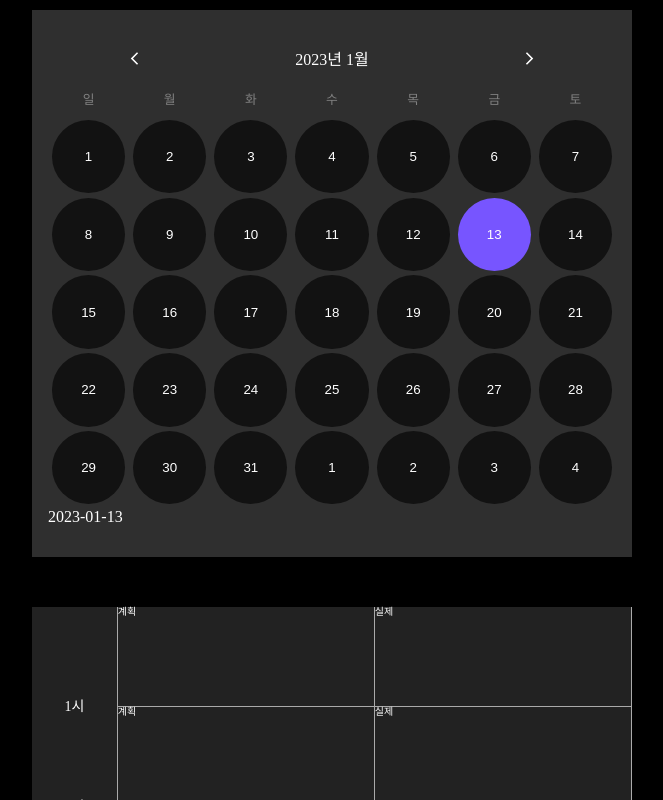
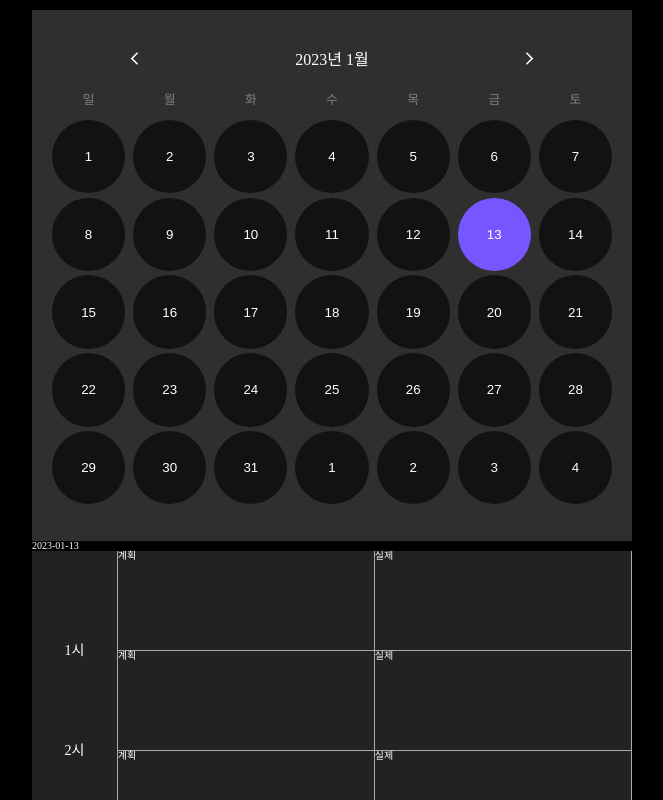
Before and after one commit to JaeYoung0/juni, a Next.js app: page / in a window 1280 px wide. Shown: the top 800 px of the page, without its empty margins (308-971 px from the left). Built offline with nearby package versions, Linux system fonts and the light colour scheme.

Commit message:
feat: add calendar atom

```diff
--- a/package.json
+++ b/package.json
@@ -25,7 +25,8 @@
     "dayjs": "^1.11.7",
     "next": "^13.0.5",
     "react": "^18.2.0",
-    "react-dom": "^18.2.0"
+    "react-dom": "^18.2.0",
+    "recoil": "^0.7.6"
   },
   "devDependencies": {
     "@next/eslint-plugin-next": "^12.1.1",
--- a/src/components/Calendar/Calendar.tsx
+++ b/src/components/Calendar/Calendar.tsx
@@ -1,129 +1,14 @@
-import { useEffect, useState } from 'react'
-import dayjs, { Dayjs } from 'dayjs'
-import * as S from './style'
-import locale from 'dayjs/locale/ko'
-import weekdayPlugin from 'dayjs/plugin/weekday'
-import objectPlugin from 'dayjs/plugin/toObject'
-import isTodayPlugin from 'dayjs/plugin/isToday'
-import isBetweenPlugin from 'dayjs/plugin/isBetween'
-
-import ArrowBackIosNewIcon from '@mui/icons-material/ArrowBackIosNew'
-import ArrowForwardIosIcon from '@mui/icons-material/ArrowForwardIos'
-
-dayjs.extend(weekdayPlugin)
-dayjs.extend(objectPlugin)
-dayjs.extend(isTodayPlugin)
-dayjs.extend(isBetweenPlugin)
-
-// day <- 요일
-// date <- 날짜 (1일, 2일 ..)
-const formateDateObject = (currentCalendar: dayjs.Dayjs, date: dayjs.Dayjs) => ({
-  day: date.toObject().date,
-  month: date.toObject().months,
-  year: date.toObject().years,
-  isCurrentMonth: date.toObject().months === currentCalendar.month(),
-  isCurrentDay: date.isToday(),
-  unixStamp: date.unix(), // unix time: 1970년 1월 1일 00:00:00 UTC 로부터 현재까지의 누적된 초(seconds) 값
-})
-
-type DateCell = ReturnType<typeof formateDateObject>
-
-type WeekDates = DateCell[]
+import { useCalendarAtomState } from '@/domain/Calendar/calendar'
+import CalendarView from './CalendarView'
 
 function Calendar() {
-  const now = dayjs().locale({
-    ...locale,
-  })
+  const [_, setCalendarAtom] = useCalendarAtomState()
 
-  const [currentCalendar, setCurrentCalendar] = useState<Dayjs>(now)
-  const [allDates, setAllDates] = useState<{ dates: WeekDates }[]>([{ dates: [] }])
-  const [current, setCurrent] = useState<number>(now.startOf('date').unix())
-
-  const goNextMonth = () => {
-    const result = currentCalendar.add(1, 'month')
-    setCurrentCalendar(result)
+  const handleChange = (unix: number) => {
+    setCalendarAtom(unix)
   }
 
-  const goPrevMonth = () => {
-    const result = currentCalendar.subtract(1, 'month')
-    setCurrentCalendar(result)
-  }
-
-  const getAllDates = () => {
-    let date = currentCalendar.startOf('month').weekday(0) // 현재 달력에 해당하는 달의 첫번째 날에 해당하는 주의 첫번째 날 = 달력의 시작점
-    const nextMonth = currentCalendar.add(1, 'month').month()
-
-    let weekDates: WeekDates = []
-    const allDates: { dates: WeekDates }[] = []
-
-    // 현재 date에 해당하는 주의 첫번째 날에 해당하는 달이 다음달이 아닐때까지 루프 돌리기
-    let dayCounter = 1
-    while (date.weekday(0).toObject().months !== nextMonth) {
-      const formated = formateDateObject(currentCalendar, date)
-      weekDates.push(formated)
-      if (dayCounter === 7) {
-        allDates.push({ dates: weekDates })
-        weekDates = []
-        dayCounter = 0
-      }
-      dayCounter++
-      date = date.add(1, 'day')
-    }
-
-    setAllDates(allDates)
-  }
-
-  const handleClickCell = (date: DateCell) => setCurrent(date.unixStamp)
-
-  useEffect(() => {
-    getAllDates()
-  }, [currentCalendar])
-
-  const getCellClassName = (date: DateCell) => {
-    if (date.unixStamp === current) return 'current'
-    else return ''
-  }
-
-  return (
-    <S.Container>
-      <S.CalendarBox>
-        <S.HeaderBox>
-          <button onClick={() => goPrevMonth()}>
-            <ArrowBackIosNewIcon />
-          </button>
-          <span>{currentCalendar.format('YYYY년 MMM')}</span>
-          <button onClick={() => goNextMonth()}>
-            <ArrowForwardIosIcon />
-          </button>
-        </S.HeaderBox>
-        <S.DaysBox>
-          {Array.from({ length: 7 }, (_, idx) => (
-            <S.Day key={idx}>{now.weekday(idx).format('dd')}</S.Day>
-          ))}
-        </S.DaysBox>
-        <S.DatesBox>
-          {allDates.map((weekdates, index) => {
-            return (
-              <S.Row key={index}>
-                {weekdates.dates.map((date, idx) => (
-                  <S.Cell
-                    onClick={() => handleClickCell(date)}
-                    key={idx}
-                    className={getCellClassName(date)}
-                  >
-                    <span>{date.day}</span>
-                  </S.Cell>
-                ))}
-              </S.Row>
-            )
-          })}
-        </S.DatesBox>
-        <S.SelectedRangeBox>
-          {<span>{dayjs.unix(current).format('YYYY-MM-DD')}</span>}
-        </S.SelectedRangeBox>
-      </S.CalendarBox>
-    </S.Container>
-  )
+  return <CalendarView onChange={handleChange} />
 }
 
 export default Calendar
--- /dev/null
+++ b/src/components/Calendar/CalendarView.tsx
@@ -0,0 +1,136 @@
+import { useEffect, useState } from 'react'
+import dayjs, { Dayjs } from 'dayjs'
+import * as S from './style'
+import locale from 'dayjs/locale/ko'
+import weekdayPlugin from 'dayjs/plugin/weekday'
+import objectPlugin from 'dayjs/plugin/toObject'
+import isTodayPlugin from 'dayjs/plugin/isToday'
+import isBetweenPlugin from 'dayjs/plugin/isBetween'
+
+import ArrowBackIosNewIcon from '@mui/icons-material/ArrowBackIosNew'
+import ArrowForwardIosIcon from '@mui/icons-material/ArrowForwardIos'
+
+dayjs.extend(weekdayPlugin)
+dayjs.extend(objectPlugin)
+dayjs.extend(isTodayPlugin)
+dayjs.extend(isBetweenPlugin)
+
+// day <- 요일
+// date <- 날짜 (1일, 2일 ..)
+const formateDateObject = (currentCalendar: dayjs.Dayjs, date: dayjs.Dayjs) => ({
+  day: date.toObject().date,
+  month: date.toObject().months,
+  year: date.toObject().years,
+  isCurrentMonth: date.toObject().months === currentCalendar.month(),
+  isCurrentDay: date.isToday(),
+  unixStamp: date.unix(), // unix time: 1970년 1월 1일 00:00:00 UTC 로부터 현재까지의 누적된 초(seconds) 값
+})
+
+type DateCell = ReturnType<typeof formateDateObject>
+
+type WeekDates = DateCell[]
+
+export type CalendarViewProps = {
+  onChange: (unix: number) => void
+}
+
+function CalendarView({ onChange }: CalendarViewProps) {
+  const now = dayjs().locale({
+    ...locale,
+  })
+
+  const [currentCalendar, setCurrentCalendar] = useState<Dayjs>(now)
+  const [allDates, setAllDates] = useState<{ dates: WeekDates }[]>([{ dates: [] }])
+  const [current, setCurrent] = useState<number>(now.startOf('date').unix())
+
+  const goNextMonth = () => {
+    const result = currentCalendar.add(1, 'month')
+    setCurrentCalendar(result)
+  }
+
+  const goPrevMonth = () => {
+    const result = currentCalendar.subtract(1, 'month')
+    setCurrentCalendar(result)
+  }
+
+  const getAllDates = () => {
+    let date = currentCalendar.startOf('month').weekday(0) // 현재 달력에 해당하는 달의 첫번째 날에 해당하는 주의 첫번째 날 = 달력의 시작점
+    const nextMonth = currentCalendar.add(1, 'month').month()
+
+    let weekDates: WeekDates = []
+    const allDates: { dates: WeekDates }[] = []
+
+    // 현재 date에 해당하는 주의 첫번째 날에 해당하는 달이 다음달이 아닐때까지 루프 돌리기
+    let dayCounter = 1
+    while (date.weekday(0).toObject().months !== nextMonth) {
+      const formated = formateDateObject(currentCalendar, date)
+      weekDates.push(formated)
+      if (dayCounter === 7) {
+        allDates.push({ dates: weekDates })
+        weekDates = []
+        dayCounter = 0
+      }
+      dayCounter++
+      date = date.add(1, 'day')
+    }
+
+    setAllDates(allDates)
+  }
+
+  const handleClickCell = (date: DateCell) => {
+    setCurrent(date.unixStamp)
+  }
+
+  useEffect(() => {
+    getAllDates()
+  }, [currentCalendar])
+
+  useEffect(() => {
+    onChange(current)
+  }, [current])
+
+  const getCellClassName = (date: DateCell) => {
+    if (date.unixStamp === current) return 'current'
+    else return ''
+  }
+
+  return (
+    <S.Container>
+      <S.CalendarBox>
+        <S.HeaderBox>
+          <button onClick={() => goPrevMonth()}>
+            <ArrowBackIosNewIcon />
+          </button>
+          <span>{currentCalendar.format('YYYY년 MMM')}</span>
+          <button onClick={() => goNextMonth()}>
+            <ArrowForwardIosIcon />
+          </button>
+        </S.HeaderBox>
+        <S.DaysBox>
+          {Array.from({ length: 7 }, (_, idx) => (
+            <S.Day key={idx}>{now.weekday(idx).format('dd')}</S.Day>
+          ))}
+        </S.DaysBox>
+        <S.DatesBox>
+          {allDates.map((weekdates, index) => {
+            return (
+              <S.Row key={index}>
+                {weekdates.dates.map((date, idx) => (
+                  <S.Cell
+                    onClick={() => handleClickCell(date)}
+                    key={idx}
+                    className={getCellClassName(date)}
+                  >
+                    <span>{date.day}</span>
+                  </S.Cell>
+                ))}
+              </S.Row>
+            )
+          })}
+        </S.DatesBox>
+      </S.CalendarBox>
+    </S.Container>
+  )
+}
+
+export default CalendarView
--- /dev/null
+++ b/src/components/Calendar/index.ts
@@ -0,0 +1 @@
+export { default } from './Calendar'
--- a/src/components/Calendar/style.ts
+++ b/src/components/Calendar/style.ts
@@ -74,18 +74,9 @@ export const Cell = styled.button`
     background: #7755ff;
   }
 
-  /* &:hover:not(.start, .end) {
-    background: #434343;
-  } */
-
   &.today {
     border: 1px solid #fff;
   }
-`
-
-export const SelectedRangeBox = styled.div`
-  background: #2f2f2f;
-  font-size: 16px;
 `
 
 export const HelperBox = styled.div`
--- a/src/components/TodayGrid/TodayGrid.tsx
+++ b/src/components/TodayGrid/TodayGrid.tsx
@@ -1,3 +1,5 @@
+import { useCalendarAtomState } from '@/domain/Calendar/calendar'
+import dayjs from 'dayjs'
 import React from 'react'
 import * as S from './style'
 
@@ -5,6 +7,8 @@ function TodayGrid() {
   const times = Array.from({ length: 24 }, (v, i) => i + 1)
   const plans = Array.from({ length: 24 }, (v, i) => i + 1)
   const real = Array.from({ length: 24 }, (v, i) => i + 1)
+
+  const [calendarAtom] = useCalendarAtomState()
 
   //   TODO1. 계획 셀 클릭했을 때
   // '계획'을 클릭 => 모달이 뜬다 => 모달에서는 00시 ~ 00시까지 000을 한다는 입력을 받는다. (제목 + 상세내용) 그리고 색상도 정한다 (POST 요청을 보냄)
@@ -29,6 +33,8 @@ function TodayGrid() {
    * 그 날에 왜 그것을 못했는지 적어보는 성찰노트도 있으면 좋겠음.
    */
   return (
+    <>
+      <h2>{dayjs.unix(calendarAtom).format('YYYY-MM-DD')}</h2>
       <S.Container>
         <div>
           {times.map((item) => (
@@ -58,6 +64,7 @@ function TodayGrid() {
           ))}
         </div>
       </S.Container>
+    </>
   )
 }
 
--- /dev/null
+++ b/src/components/TodayGrid/index.ts
@@ -0,0 +1 @@
+export { default } from './TodayGrid'
--- a/src/components/TodayGrid/style.ts
+++ b/src/components/TodayGrid/style.ts
@@ -19,7 +19,7 @@ export const Time = styled.div`
 export const Container = styled.div`
   display: grid;
   grid-template-columns: 1fr 3fr 3fr;
-  padding: 5rem 0;
+  padding: 0rem 0rem 5rem;
 
   div > div {
     width: 100%;
@@ -29,10 +29,10 @@ export const Container = styled.div`
     border-right: 1px solid #aaa;
   }
 
-  div:first-child > div {
+  div:first-of-type > div {
     border-bottom: none;
   }
-  div:not(:first-child) > div {
+  div:not(:first-of-type) > div {
     border-bottom: 1px solid #aaa;
   }
 `
--- /dev/null
+++ b/src/domain/Calendar/calendar.tsx
@@ -0,0 +1,10 @@
+import { atom, useRecoilState } from 'recoil'
+
+const CalendarAtom = atom({
+  key: '@calendar', // unique ID (with respect to other atoms/selectors)
+  default: 0, // default value (aka initial value)
+})
+
+export function useCalendarAtomState() {
+  return useRecoilState(CalendarAtom)
+}
--- a/src/pages/_app.tsx
+++ b/src/pages/_app.tsx
@@ -2,7 +2,7 @@ import type { AppProps } from 'next/app'
 import Head from 'next/head'
 import { Global } from '@emotion/react'
 import { resetStyle } from '@/styles/resetStyle'
-
+import { RecoilRoot } from 'recoil'
 function MyApp({ Component, pageProps }: AppProps) {
   return (
     <>
@@ -11,7 +11,9 @@ function MyApp({ Component, pageProps }: AppProps) {
         <meta name="viewport" content="width=device-width, viewport-fit=cover, initial-scale=1" />
       </Head>
       <Global styles={resetStyle} />
-      <Component {...pageProps} />
+      <RecoilRoot>
+        <Component {...pageProps} />
+      </RecoilRoot>
     </>
   )
 }
--- a/src/pages/home/Home.tsx
+++ b/src/pages/home/Home.tsx
@@ -1,9 +1,14 @@
 import * as S from './Home.style'
 import { css } from '@emotion/react'
-import Calendar from '@/components/Calendar/Calendar'
-import TodayGrid from '@/components/TodayGrid/TodayGrid'
+import Calendar from '@/components/Calendar'
+import TodayGrid from '@/components/TodayGrid'
+import { useCalendarAtomState } from '@/domain/Calendar/calendar'
+import dayjs from 'dayjs'
 
 function Home() {
+  const [calendarAtom] = useCalendarAtomState()
+  console.log('@@calendarAtom', dayjs.unix(calendarAtom).format('YYYY-MM-DD'))
+
   return (
     <S.Container>
       Home
```
Also changed, not shown: 1 other file (tests, documents, lock files or other folders). Lines whose indentation alone changed are shown as unchanged.
